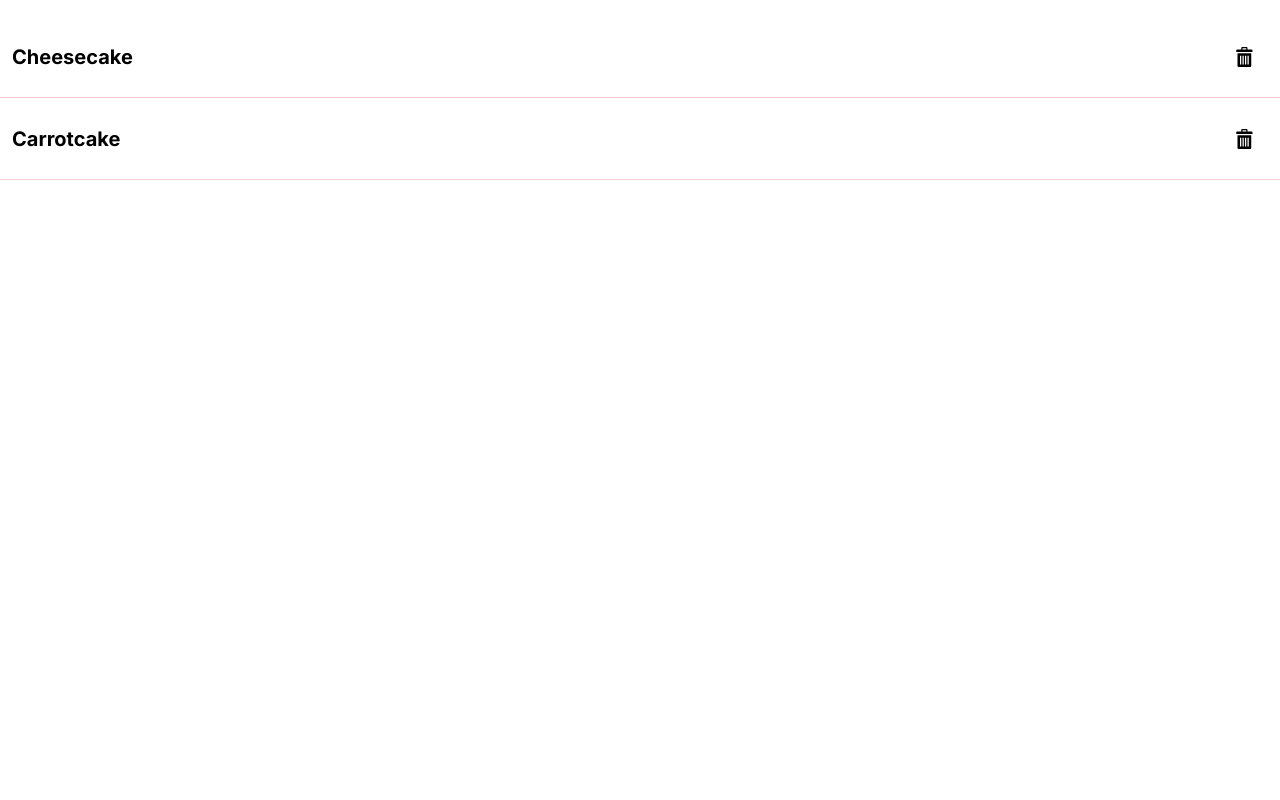
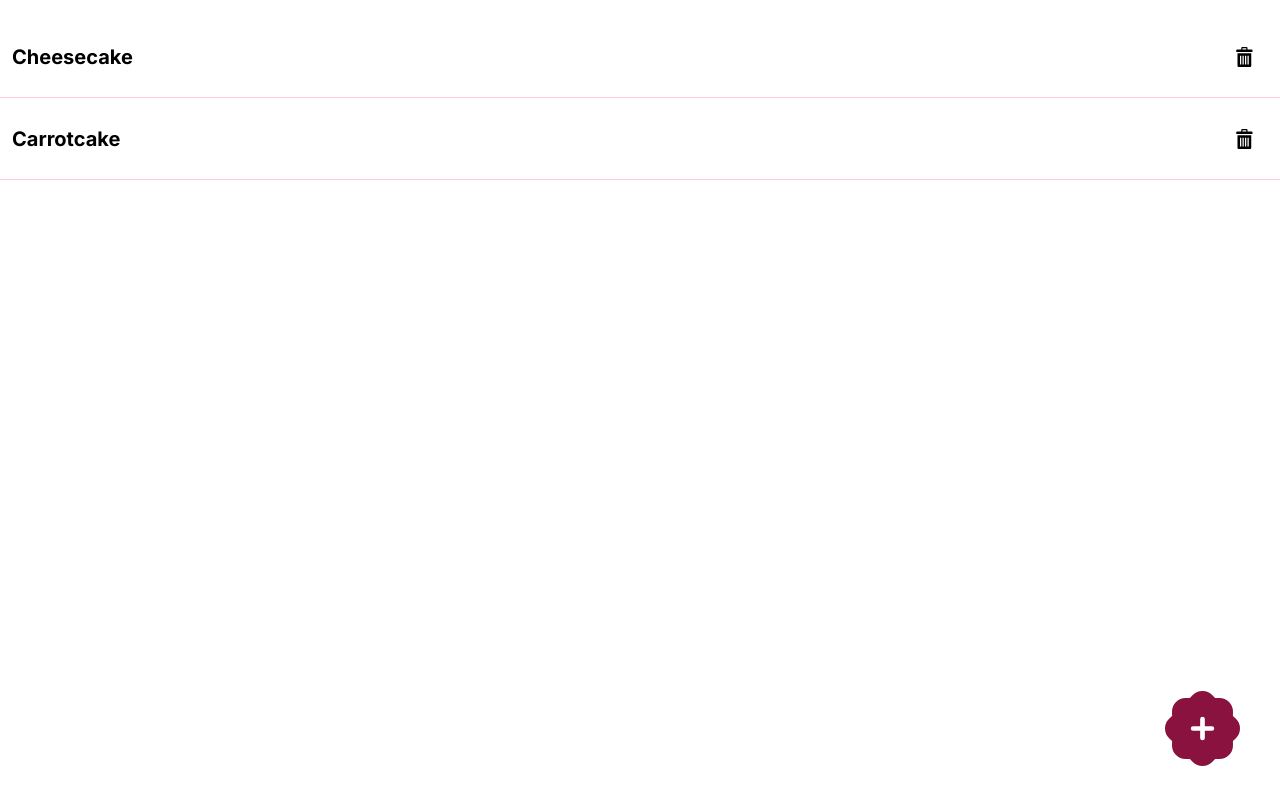
Before and after one commit to Luxa23/capstone-project, a Next.js app: page / in a window 1280 px wide. Built offline with nearby package versions, Linux system fonts and the light colour scheme.

Commit message:
Added plus-icon and necessary code and files

```diff
--- /dev/null
+++ b/components/StyledComponents/StyledImage.js
@@ -0,0 +1,9 @@
+import styled from 'styled-components';
+
+const StyledImage = styled.div`
+  position: fixed;
+  bottom: 30px;
+  right: 40px;
+`;
+
+export default StyledImage;
--- a/components/StyledComponents/index.js
+++ b/components/StyledComponents/index.js
@@ -3,5 +3,13 @@ import StyledForm from './StyledForm';
 import StyledH2 from './StyledH2';
 import StyledInput from './StyledInput';
 import StyledListEntry from './StyledListEntry';
+import StyledImage from './StyledImage';
 
-export { StyledButton, StyledForm, StyledH2, StyledInput, StyledListEntry };
+export {
+  StyledButton,
+  StyledForm,
+  StyledH2,
+  StyledInput,
+  StyledListEntry,
+  StyledImage,
+};
--- a/pages/index.js
+++ b/pages/index.js
@@ -1,5 +1,6 @@
 import ListEntry from '../components/ListEntry';
-
+import { StyledImage } from '../components/StyledComponents';
+import Image from 'next/image';
 import useStore from '../hooks/useStore';
 
 export default function Home() {
@@ -15,6 +16,9 @@ export default function Home() {
           );
         })}
       </ul>
+      <StyledImage>
+        <Image src={'/plus-icon.svg'} width="75px" height="75px" />
+      </StyledImage>
     </>
   );
 }
```
Also changed, not shown: public/plus-icon.svg (added).
